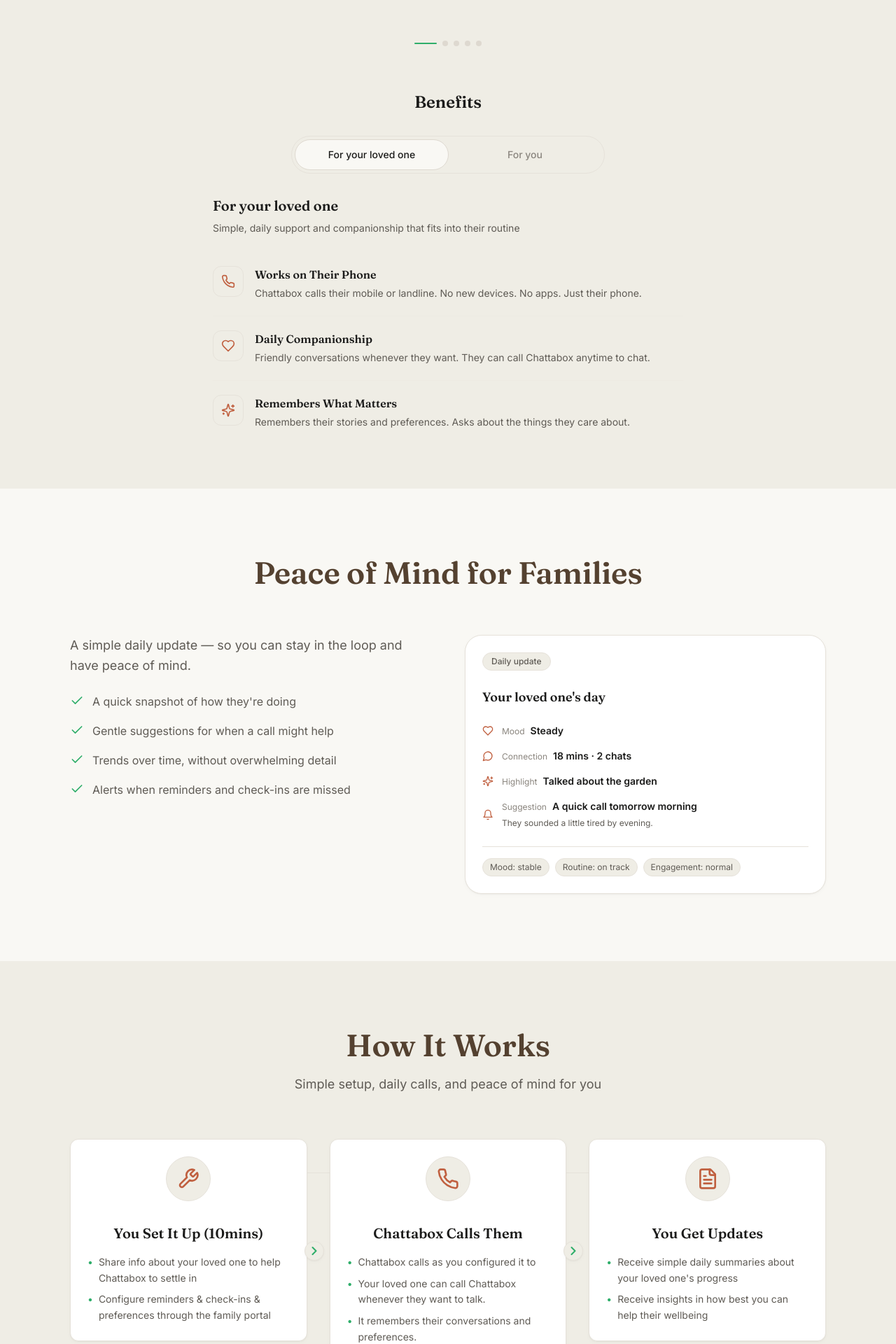
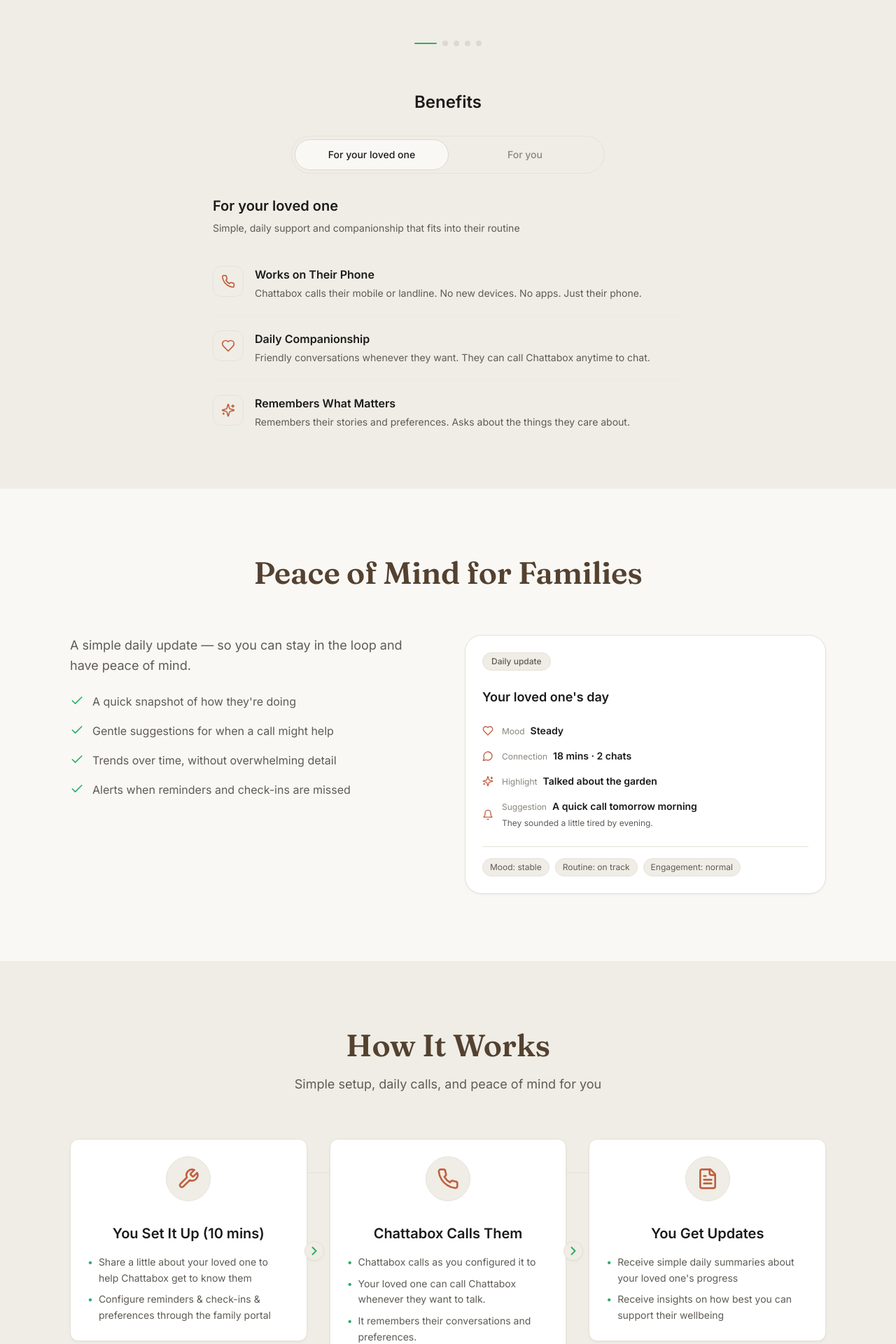
Before and after one commit to hawkpersonal/ChattaBox-Public-Website, a React (Vite) app: page / in a window 1280 px wide. Shown: the part 1541-3461 px from the top of the page at 70% size. Built offline with nearby package versions, Linux system fonts and the light colour scheme.

Commit message:
small changes to fonts

```diff
--- a/src/components/sections/About.tsx
+++ b/src/components/sections/About.tsx
@@ -58,7 +58,7 @@
                     <Icon className="h-6 w-6 text-[#C06040]" strokeWidth={2} />
                   </div>
                 )}
-                <h3 className="text-xl font-serif font-semibold text-[#1B1B1A] mb-2">
+                <h3 className="text-xl font-semibold text-[#1B1B1A] mb-2">
                   {highlight.title}
                 </h3>
                 <p className="text-sm text-[#5F5B55] leading-relaxed">
--- a/src/components/sections/Contact.tsx
+++ b/src/components/sections/Contact.tsx
@@ -34,7 +34,7 @@
                       </svg>
                     </div>
                   </div>
-                  <h3 className="text-xl font-serif font-semibold text-[#1B1B1A] mb-2">
+                  <h3 className="text-xl font-semibold text-[#1B1B1A] mb-2">
                     You're on the list!
                   </h3>
                   <p className="text-base text-[#5F5B55]">
@@ -96,7 +96,7 @@
                         <Textarea
                           id="message"
                           name="message"
-                          placeholder="Mum/dad/grandparent — what would you like Chattabox to help with?"
+                          placeholder="Mum/dad/grandparent/friend — what would you like Chattabox to help with?"
                           rows={5}
                           disabled={state.submitting}
                           className="border-[#DED9D0] focus:ring-2 focus:ring-[rgba(192,96,64,0.35)]"
@@ -109,7 +109,7 @@
                             Submitting...
                           </>
                         ) : (
-                          "Join early access"
+                          "Get early access"
                         )}
                       </Button>
                       {state.errors && (
--- a/src/components/sections/FamilyPortal.tsx
+++ b/src/components/sections/FamilyPortal.tsx
@@ -77,7 +77,7 @@
                 </span>
               </div>
 
-              <h3 className="text-lg font-semibold font-serif text-[#1B1B1A] mb-6">
+              <h3 className="text-lg font-semibold text-[#1B1B1A] mb-6">
                 Your loved one's day
               </h3>
 
--- a/src/components/sections/Features.tsx
+++ b/src/components/sections/Features.tsx
@@ -324,7 +324,7 @@
         {/* Block 2: Benefits */}
         <div>
           <div className="mx-auto max-w-3xl mb-8">
-            <h3 className="text-2xl font-serif font-semibold text-[#1B1B1A] mb-2 text-center">
+            <h3 className="text-2xl font-semibold text-[#1B1B1A] mb-2 text-center">
               Benefits
             </h3>
           </div>
@@ -364,7 +364,7 @@
             {benefitAudience === 'parent' ? (
               <div className="space-y-6">
                 <div>
-                  <h4 className="text-xl font-serif font-semibold text-[#1B1B1A] mb-2">
+                  <h4 className="text-xl font-semibold text-[#1B1B1A] mb-2">
                     For your loved one
                   </h4>
                   <p className="text-sm text-[#5F5B55]">
@@ -399,7 +399,7 @@
             ) : (
               <div className="space-y-6">
                 <div>
-                  <h4 className="text-xl font-serif font-semibold text-[#1B1B1A] mb-2">
+                  <h4 className="text-xl font-semibold text-[#1B1B1A] mb-2">
                     For you
                   </h4>
                   <p className="text-sm text-[#5F5B55]">
--- a/src/components/sections/HowItWorks.tsx
+++ b/src/components/sections/HowItWorks.tsx
@@ -4,8 +4,8 @@
   {
     number: "1",
     icon: Wrench,
-    title: "You Set It Up (10mins)",
-    description: "- Share info about your loved one to help Chattabox to settle in\n- Configure reminders & check-ins & preferences through the family portal",
+    title: "You Set It Up (10 mins)",
+    description: "- Share a little about your loved one to help Chattabox get to know them\n- Configure reminders & check-ins & preferences through the family portal",
   },
   {
     number: "2",
@@ -17,7 +17,7 @@
     number: "3",
     icon: FileText,
     title: "You Get Updates",
-    description: "- Receive simple daily summaries about your loved one's progress\n- Receive insights in how best you can help their wellbeing",
+    description: "- Receive simple daily summaries about your loved one's progress\n- Receive insights on how best you can support their wellbeing",
   },
 ];
 
@@ -49,7 +49,7 @@
                         <Icon className="h-8 w-8 text-[#C06040]" strokeWidth={2} />
                       </div>
                     </div>
-                    <h3 className="text-xl font-serif font-semibold text-[#1B1B1A]">
+                    <h3 className="text-xl font-semibold text-[#1B1B1A]">
                       {step.title}
                     </h3>
                     <ul className="text-sm text-[#5F5B55] leading-relaxed space-y-2 text-left w-full">
@@ -57,7 +57,7 @@
                         <>
                           <li className="flex items-baseline gap-2">
                             <span className="text-accent-green">•</span>
-                            <span>Share info about your loved one to help Chattabox to settle in</span>
+                            <span>Share a little about your loved one to help Chattabox get to know them</span>
                           </li>
                           <li className="flex items-baseline gap-2">
                             <span className="text-accent-green">•</span>
@@ -87,7 +87,7 @@
                           </li>
                           <li className="flex items-baseline gap-2">
                             <span className="text-accent-green">•</span>
-                            <span>Receive insights in how best you can help their wellbeing</span>
+                            <span>Receive insights on how best you can support their wellbeing</span>
                           </li>
                         </>
                       )}
--- a/src/components/sections/Pricing.tsx
+++ b/src/components/sections/Pricing.tsx
@@ -4,7 +4,7 @@
 const plans = [
   {
     name: "For Families",
-    description: "Chattabox is in early pilot. Join early access and we'll invite families in small batches as we refine the experience.",
+    description: "Chattabox is in early pilot. Get early access and we'll invite families in small batches as we refine the experience.",
     price: "Free (early access)",
     priceNote: "Free while we refine the experience.",
     badge: "Limited Availability",
@@ -23,7 +23,7 @@
     name: "For Care Providers",
     description: "Help your clients stay connected and supported. We'll work with you to understand your needs and show you how Chattabox can support your care delivery.",
     price: "Flexible pricing",
-    priceNote: "Custom pricing based on number of clients and support needs.",
+    priceNote: "Custom pricing based on number of clients and support needs. We'll share options on a quick call.",
     badge: "Now taking enquiries",
     features: [
       "Support for multiple clients",
@@ -86,7 +86,7 @@
                 </span>
               </div>
 
-              <h3 className="text-xl font-serif font-semibold text-[#1B1B1A] mb-2">
+              <h3 className="text-xl font-semibold text-[#1B1B1A] mb-2">
                 {plan.name}
               </h3>
               <p className="text-sm text-[#5F5B55] mb-6 min-h-[4rem]">
--- a/src/index.css
+++ b/src/index.css
@@ -86,8 +86,15 @@
   html {
     scroll-behavior: smooth;
   }
-  h1, h2, h3, h4, h5, h6 {
+  /* Major headings: Serif (Fraunces) */
+  h1, h2 {
     @apply font-serif;
+    font-weight: 600;
+  }
+
+  /* Smaller headings: Sans (Inter) for product-like feel */
+  h3, h4, h5, h6 {
+    @apply font-sans;
     font-weight: 600;
   }
 
```
